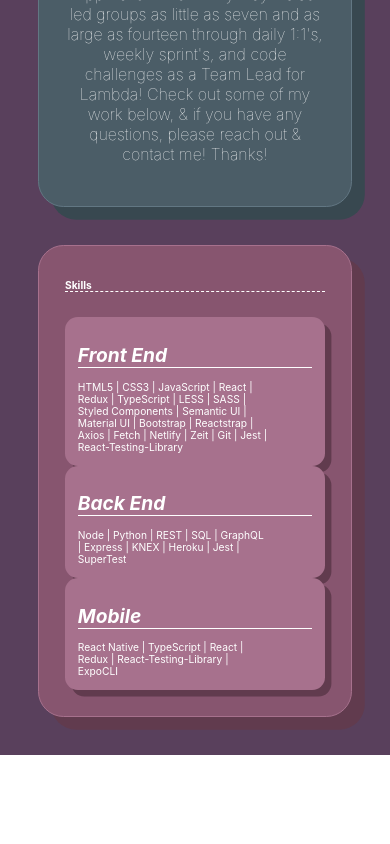
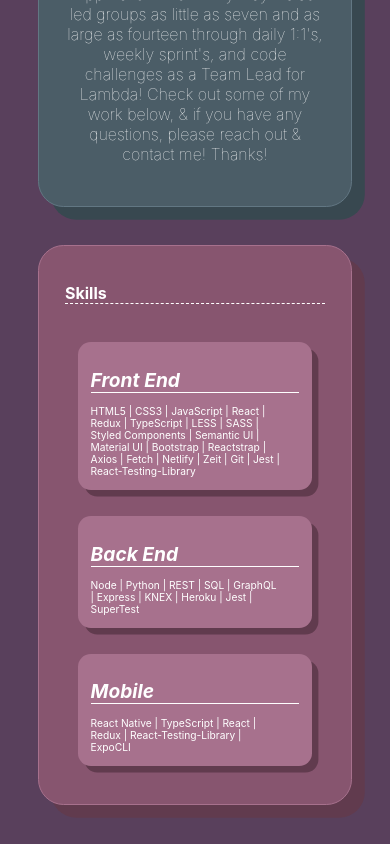
Before and after one commit to BrandyBecker/fsw-portfolio, a React (Create React App) app in the folder portfolio/: page / in a window 390 px wide. Shown: the part 1106-1950 px from the top of the page. Before the commit the page ends 1861 px from the top, so only its background shows below. Built offline with nearby package versions, Linux system fonts and the light colour scheme; a web font is replaced by a local one.

Commit message:
responsiveness updates

```diff
--- a/portfolio/src/components/main/skills/Skills.css
+++ b/portfolio/src/components/main/skills/Skills.css
@@ -26,7 +26,6 @@
 }
 .skill{
     background-color: #a7718d;
-    min-width: 15rem;
     padding: 1rem;
     border-radius: 1rem;
     box-shadow: 0.5rem 0.5rem  #613b4e;
@@ -49,6 +48,12 @@
     .skillssections{
         flex-direction: column;
     }
+    .skillstitle{
+        font-size: 1.25rem;
+    }
+    .skill{
+        margin: 1rem;
+    }
 }
 
 /* Mobile */
@@ -56,4 +61,7 @@
     .skillssections{
         flex-direction: column;
     }
+    .skill{
+        margin: 1rem;
+    }
 }
```
